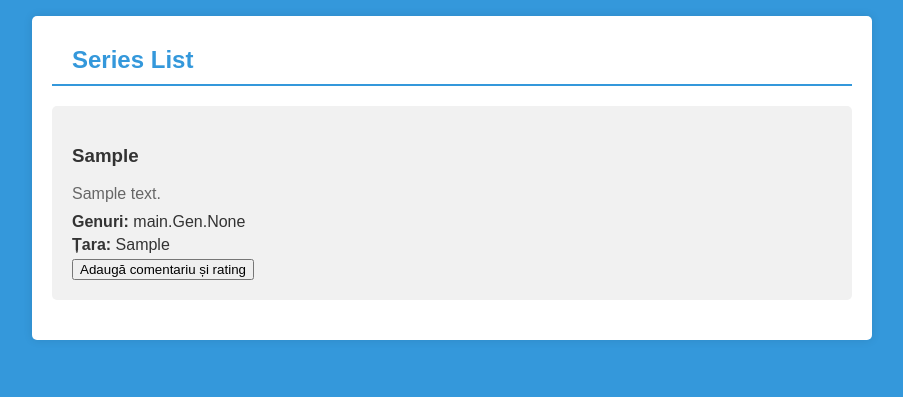
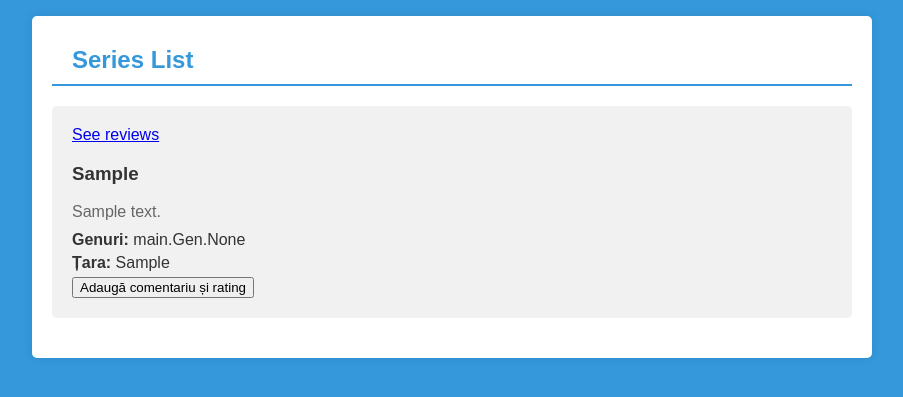
Before and after one commit to AncaTr/series_site, a Django app: page /series_list/ in a window 1280 px wide. Shown: the part 66-463 px from the top of the page, without its empty margins (188-1091 px from the left). Run offline with Django 5.2, Linux system fonts and the light colour scheme; tables that the repository leaves empty hold one stand-in row (values such as "Sample post").

Commit message:
WORKING REVIEWS

```diff
--- a/main/templates/series_list.html
+++ b/main/templates/series_list.html
@@ -8,6 +8,7 @@
         <ul class="series-list">
             {% for serial in series_list %}
                 <li class="series-item">
+                    <a href="{% url 'reviews' serial.id %}">See reviews</a>
                     <h3>{{ serial.titlu }}</h3>
                     <p class="description">{{ serial.descriere }}</p>
                     <p><strong>Genuri:</strong> {{ serial.genuri }}</p>
--- a/main/views.py
+++ b/main/views.py
@@ -68,4 +68,10 @@ def submit_review(request, serial_id):
     review.save()
 
     # Exemplu de redirectionare către pagina principală după submit
-    return redirect('series_list')  # Înlocuiește 'series_list' cu numele corect al view-ului tău pentru listarea serialelor
+    return redirect('series_list')
+    # Înlocuiește 'series_list' cu numele corect al view-ului tău pentru listarea serialelor
+def reviews(request, serial_id):
+    reviews = Review.objects.filter(serial_id=serial_id)
+    template = loader.get_template('reviews_list.html')
+    context = {'reviews_list': reviews}
+    return HttpResponse(template.render(context, request))
--- a/series_site/urls.py
+++ b/series_site/urls.py
@@ -20,4 +20,5 @@ urlpatterns = [
     path('adauga_comentariu/<int:serial_id>/', views.adauga_comentariu, name='adauga_comentariu'),
     path('search/', views.search, name='search'),
     path('submit_review/<int:serial_id>/', views.submit_review, name='submit_review'),
+    path('reviews/<int:serial_id>/', views.reviews, name='reviews'),
 ]
```
Also changed, not shown: main/templates/reviews_list.html (added, +14 -0 lines).
